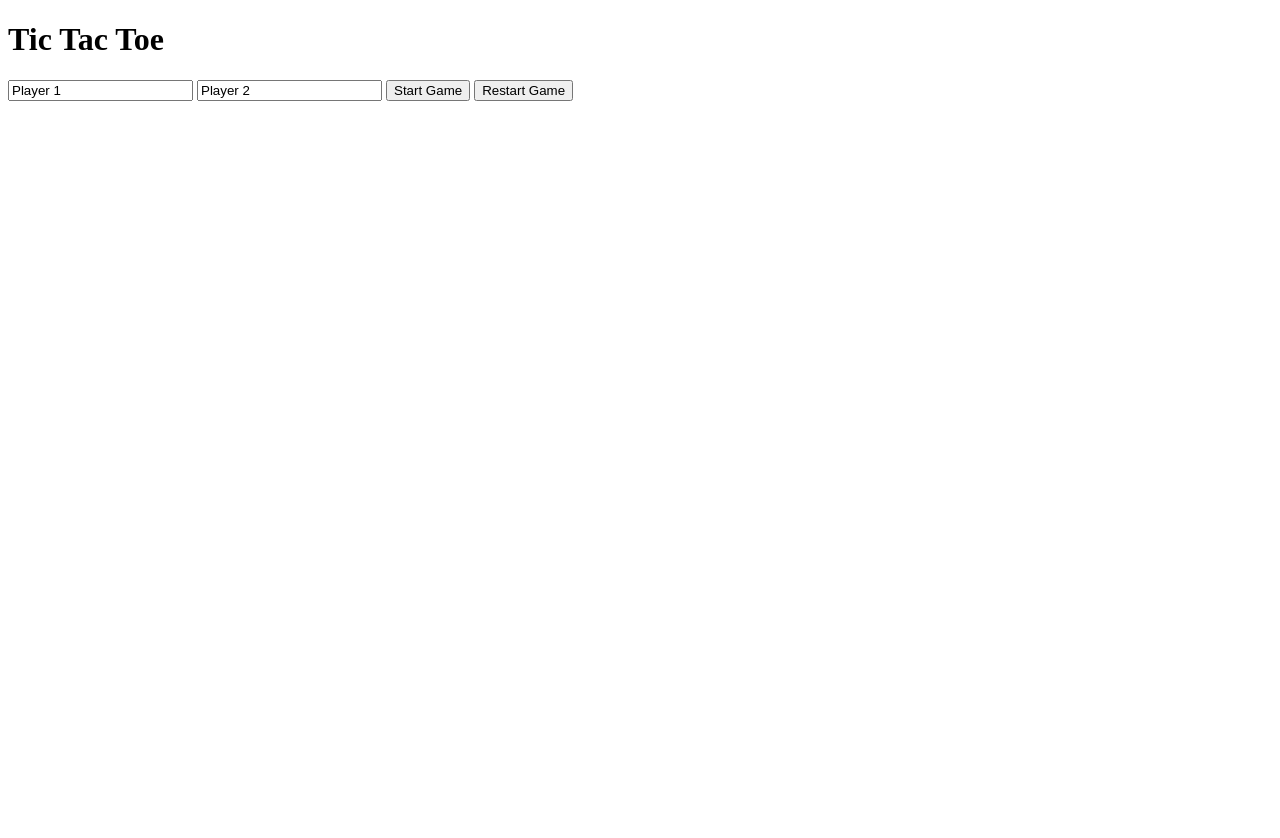
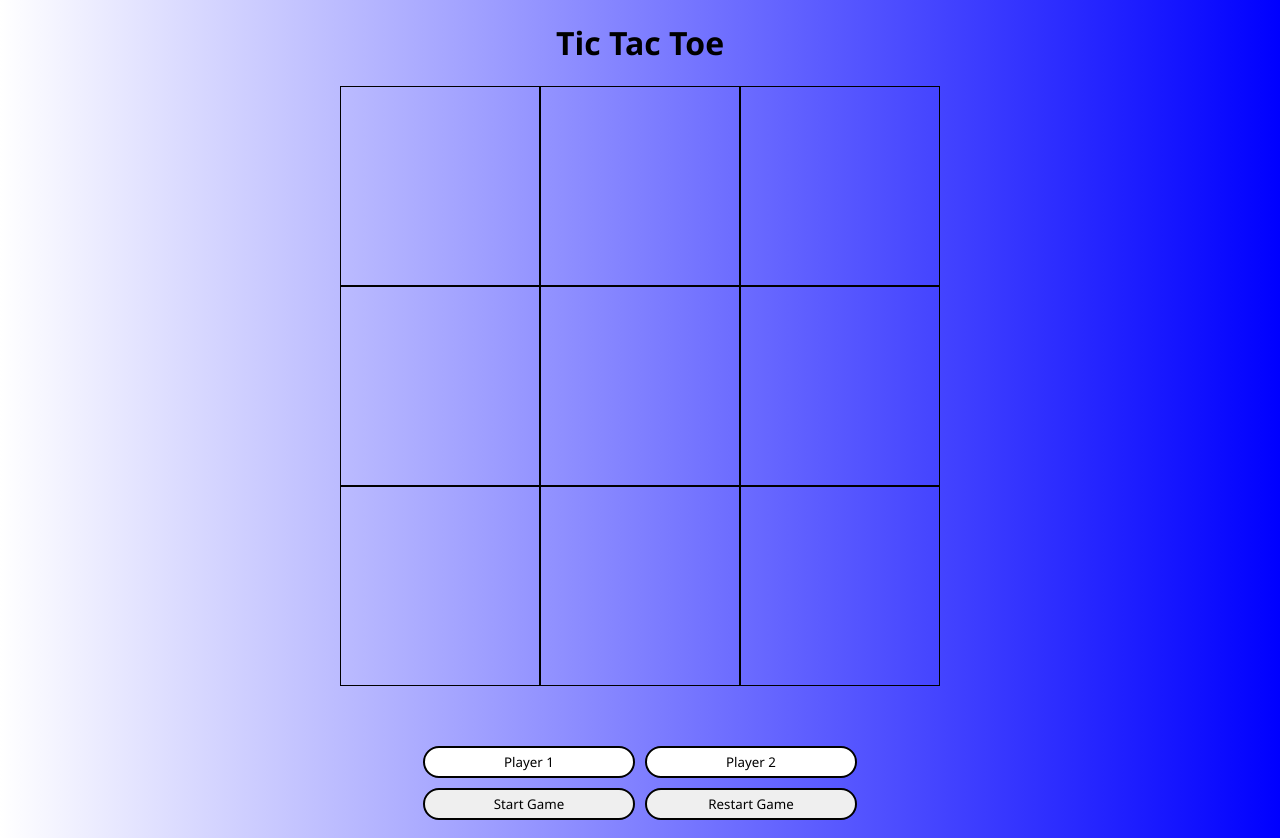
Before and after one commit to cambric4/Tic-tac-toe, a plain HTML site: page index.html in a window 1280 px wide. Both pictures are taken after a click on the button "Start Game". Before the commit the page ends 800 px from the top, so only its background shows below. Drawn offline with Linux system fonts and the light colour scheme.

Commit message:
Got css figured out so it looks better than before. :)

```diff
--- a/style.css
+++ b/style.css
@@ -1 +1,60 @@
-body {}
+*{
+    box-sizing: border-box;
+}
+
+body {
+    background-image: linear-gradient(to right, white, blue);
+    font-family:'Segoe UI', Tahoma, Geneva, Verdana, sans-serif;
+}
+
+.gameboard{
+    display: grid;
+    grid-template-columns: 1fr 1fr 1fr;
+    gap: 0;
+    width: 600px;
+    margin-bottom: 50px;
+}
+
+.cell{
+    border: 1px #000 solid;
+    width: 200px;
+    height: 200px;
+    display: flex;
+    justify-content: center;
+    align-items: center;
+    font-size: 32px
+}
+
+h1{
+    text-align: center;
+}
+
+main{
+    display: flex;
+    flex-direction: column;
+    justify-content: center;
+    align-items: center;
+    gap: 10px;
+}
+
+.settings{
+    display: grid;
+    grid-template-columns: 1fr 1fr;
+    row-gap: 10px;
+    column-gap: 10px;
+}
+
+input, button {
+    border: 2px solid #000;
+    border-radius: 20px;
+    padding: 5px;
+    font-family:'Segoe UI', Tahoma, Geneva, Verdana, sans-serif;
+}
+
+input {
+    text-align: center;
+}
+
+.message{
+    font-size: 36px;
+}
```
